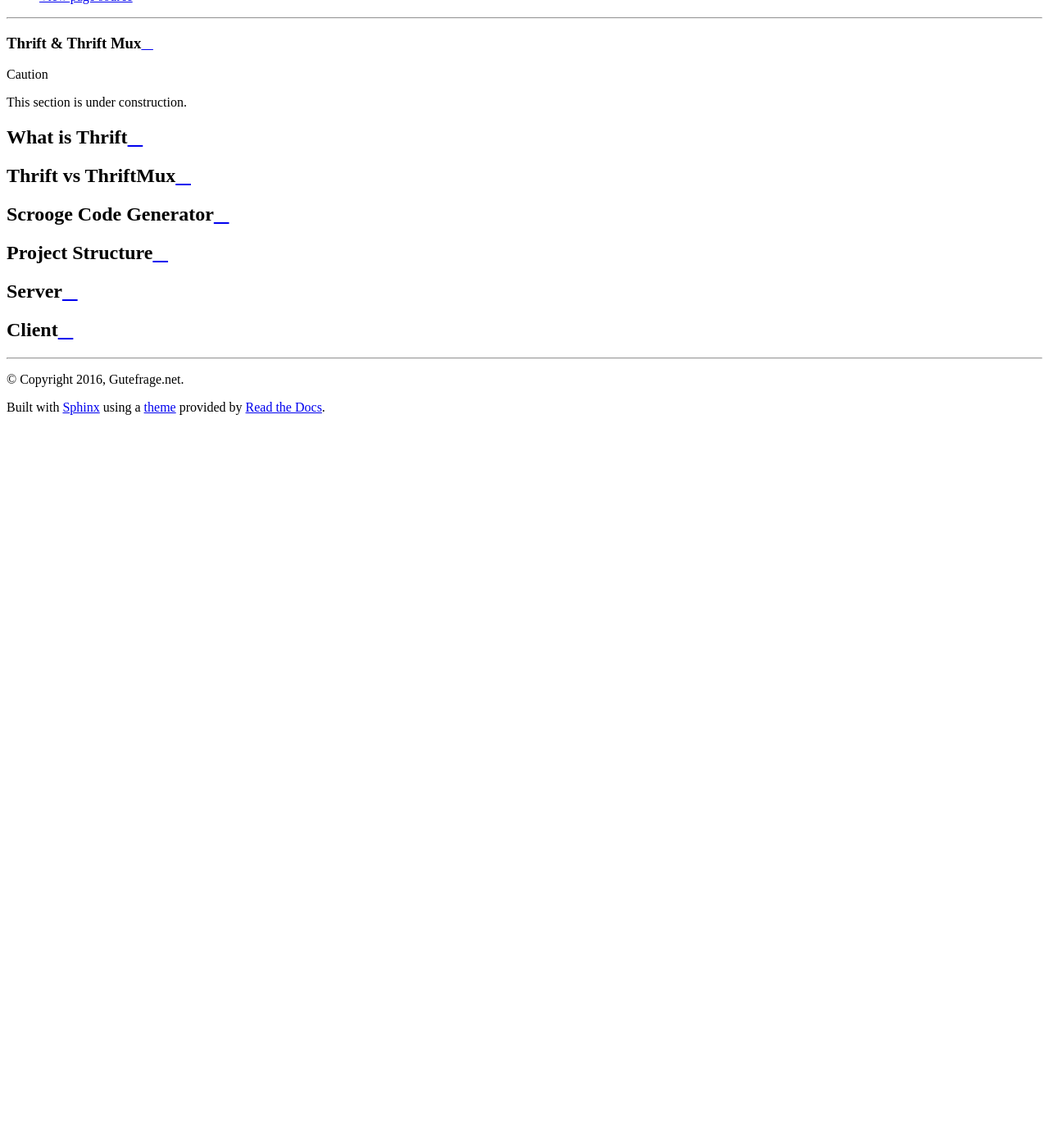
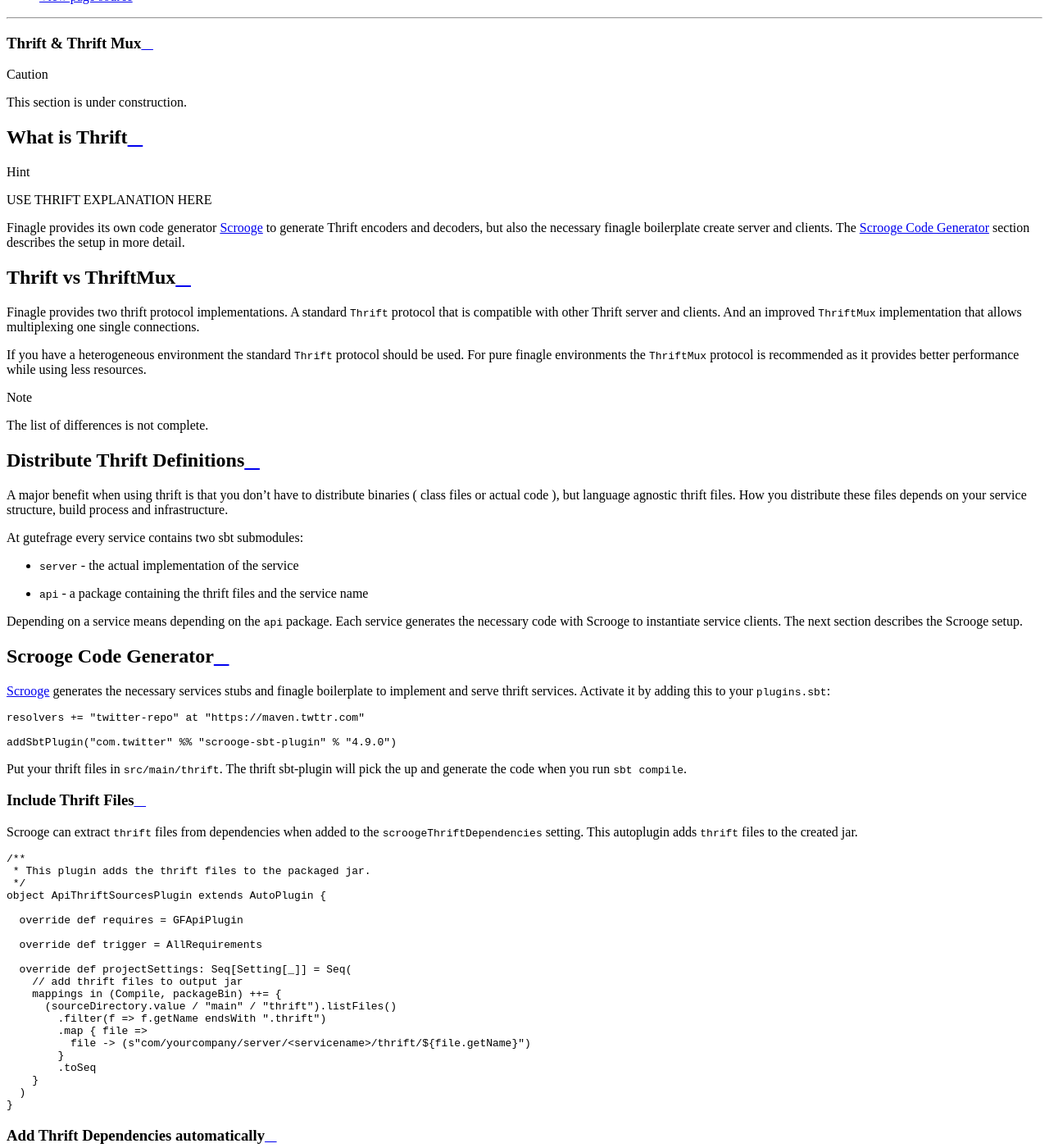
Before and after one commit to gutefrage/the-finagle-docs, a Sphinx documentation site: the page built from docs/content/protocols/thrift-mux.rst, in a window 1280 px wide and 1400 px high, scrolled down 270 px. Shown: the whole window at 82% size. Built offline with Sphinx 7.4.7 and the Read the Docs theme 2.0.0, drawn with Linux system fonts in a browser that asks for light colours; before the commit the page ends 900 px from its top, so only the background shows below that; some of the changed text lies outside the part shown.

Commit message:
Add first thrift and scrooge docs

```diff
--- a/docs/content/protocols/thrift-mux.rst
+++ b/docs/content/protocols/thrift-mux.rst
@@ -7,14 +7,120 @@
 What is Thrift
 --------------
 
+.. hint:: USE THRIFT EXPLANATION HERE
+
+
+Finagle provides its own code generator `Scrooge`_ to generate Thrift encoders and decoders, but also
+the necessary finagle boilerplate create server and clients. The `Scrooge Code Generator`_ section
+describes the setup in more detail.
+
+
 Thrift vs ThriftMux
 -------------------
+
+Finagle provides two thrift protocol implementations. A standard ``Thrift`` protocol that is
+compatible with other Thrift server and clients. And an improved ``ThriftMux`` implementation
+that allows multiplexing one single connections.
+
+If you have a heterogeneous environment the standard ``Thrift`` protocol should be used. For
+pure finagle environments the ``ThriftMux`` protocol is recommended as it provides better
+performance while using less resources.
+
+.. note:: The list of differences is not complete.
+
+Distribute Thrift Definitions
+-----------------------------
+
+A major benefit when using thrift is that you don't have to distribute binaries ( class files or actual code ),
+but language agnostic thrift files. How you distribute these files depends on your service structure,
+build process and infrastructure.
+
+At gutefrage every service contains two sbt submodules:
+
+- ``server`` - the actual implementation of the service
+- ``api`` - a package containing the thrift files and the service name
+
+Depending on a service means depending on the ``api`` package. Each service generates the necessary
+code with Scrooge to instantiate service clients. The next section describes the Scrooge setup.
 
 Scrooge Code Generator
 ----------------------
 
-Project Structure
------------------
+`Scrooge`_ generates the necessary services stubs and finagle boilerplate to implement and
+serve thrift services. Activate it by adding this to your ``plugins.sbt``:
+
+.. code-block:: scala
+
+    resolvers += "twitter-repo" at "https://maven.twttr.com"
+
+    addSbtPlugin("com.twitter" %% "scrooge-sbt-plugin" % "4.9.0")
+
+Put your thrift files in ``src/main/thrift``. The thrift sbt-plugin will pick the up and
+generate the code when you run ``sbt compile``.
+
+
+Include Thrift Files
+~~~~~~~~~~~~~~~~~~~~
+
+Scrooge can extract ``thrift`` files from dependencies when added to the ``scroogeThriftDependencies``
+setting. This autoplugin adds ``thrift`` files to the created jar.
+
+.. code-block:: scala
+
+    /**
+     * This plugin adds the thrift files to the packaged jar.
+     */
+    object ApiThriftSourcesPlugin extends AutoPlugin {
+
+      override def requires = GFApiPlugin
+
+      override def trigger = AllRequirements
+
+      override def projectSettings: Seq[Setting[_]] = Seq(
+        // add thrift files to output jar
+        mappings in (Compile, packageBin) ++= {
+          (sourceDirectory.value / "main" / "thrift").listFiles()
+            .filter(f => f.getName endsWith ".thrift")
+            .map { file =>
+              file -> (s"com/yourcompany/server/<servicename>/thrift/${file.getName}")
+            }
+            .toSeq
+        }
+      )
+    }
+
+
+Add Thrift Dependencies automatically
+~~~~~~~~~~~~~~~~~~~~~~~~~~~~~~~~~~~~~
+
+This auto plugin provides a basic way to add ``libraryDependencies`` coming from a certain
+organization to the ``scroogeThriftDependencies``. Scrooge will then extract the ``thrift``
+files from these dependencies and process them.
+
+.. code-block:: scala
+
+    import sbt._
+    import com.twitter.scrooge.ScroogeSBT
+
+    object AddThriftDependencies extends AutoPlugin {
+
+      override def requires = ScroogeSBT
+      override def trigger = AllRequirements
+
+      override def projectSettings = Seq(
+        // add library dependencies to scrooge
+        scroogeThriftDependencies in Compile := {
+          // splits (2.10)(.x)
+          val pattern = "(\\d*\\.{1}\\d*)(.*)".r
+          val pattern(version, _) = scalaVersion.value
+
+          // adds all services in library dependencies as thrift dependencies
+          libraryDependencies.value
+            .filter(_.organization startsWith "com.yourcompany.service")
+            .map(_.name + "_" + version)
+        }
+      )
+    }
 
 
 Server
@@ -23,3 +129,5 @@
 
 Client
 ------
+
+.. _Scrooge: https://scrooge
```
